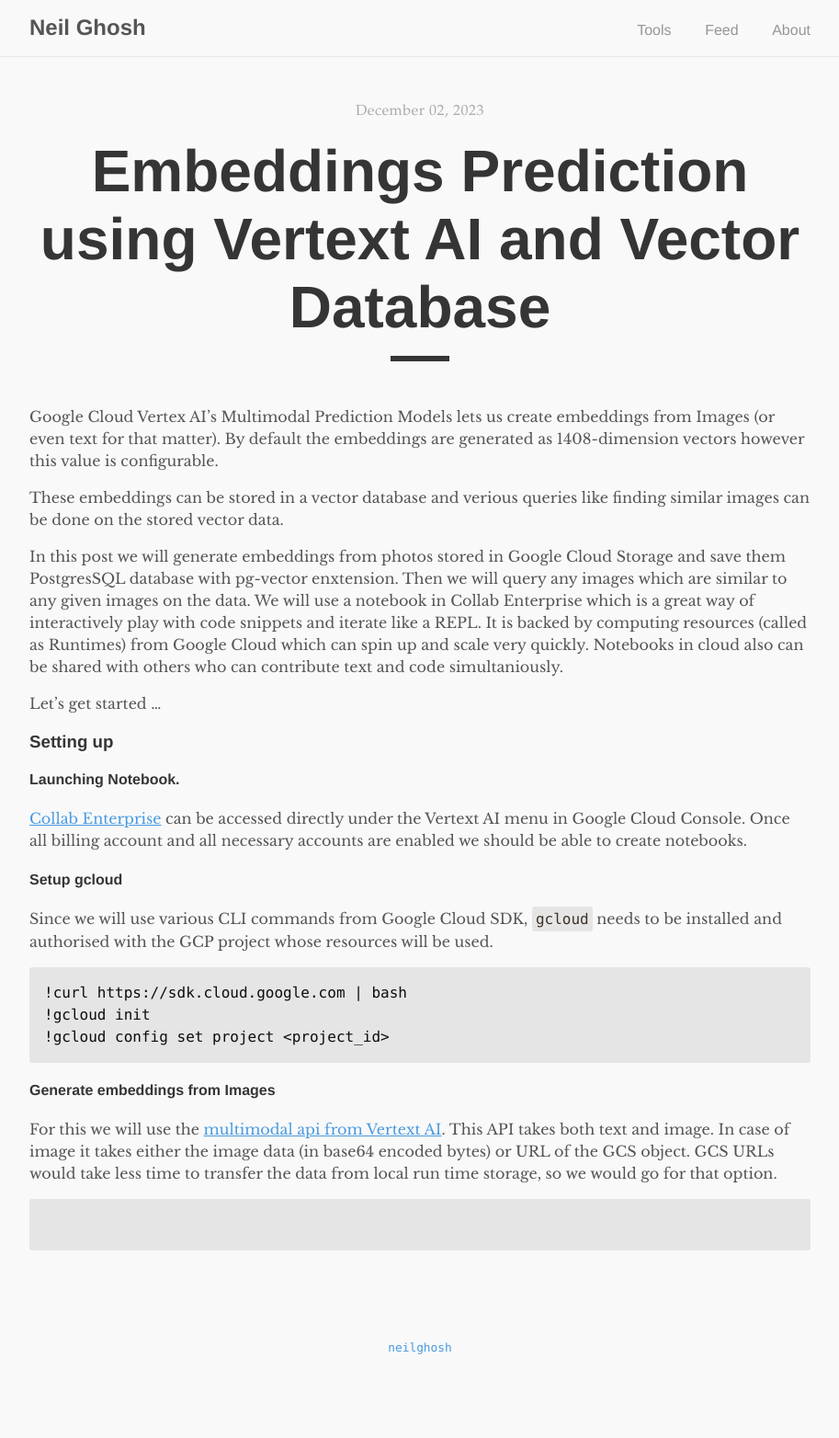
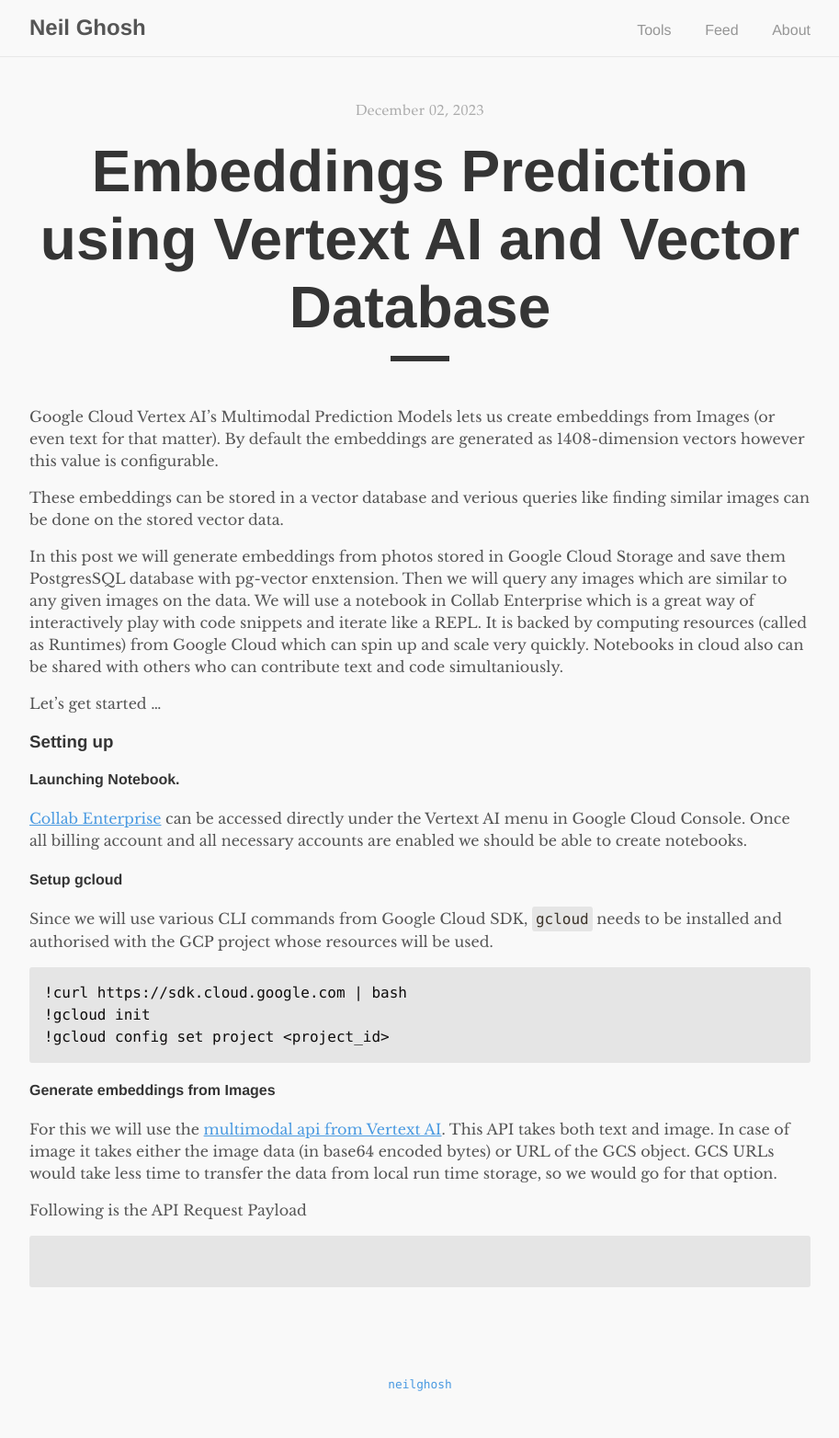
Before and after one commit to neilghosh/neilghosh.github.io, a Jekyll site: the page built from _posts/2023/2023-12-02-embeddings-prediction-using-vertext-ai-and-vector-database.md.md, in a window 1280 px wide. Shown: the whole page at 92% size, without its empty margins (183-1096 px from the left). Built offline with Jekyll 4.4.1, drawn with Linux system fonts in a browser that asks for light colours; before the commit the page ends 1524 px from its top, so only the background shows below that.

Commit message:
_posts/2023/2023-12-02-embeddings-prediction-using-vertext-ai-and-vector-database.md.md updated from https://stackedit.io/

````diff
--- a/_posts/2023/2023-12-02-embeddings-prediction-using-vertext-ai-and-vector-database.md.md
+++ b/_posts/2023/2023-12-02-embeddings-prediction-using-vertext-ai-and-vector-database.md.md
@@ -25,11 +25,11 @@
 #### Generate embeddings from Images
 For this we will use the [multimodal api from Vertext AI](https://cloud.google.com/vertex-ai/docs/generative-ai/embeddings/get-multimodal-embeddings#api-usage). This API takes both text and image. In case of image it takes either the image data (in base64 encoded bytes) or URL of the GCS object. GCS URLs would take less time to transfer the data from local run time storage, so we would go for that option.
 
-
+Following is the API Request Payload
 ```
 
 ```
 
 <!--stackedit_data:
-eyJoaXN0b3J5IjpbMTg0MzQ3MjQxNSw3NjE4MTAwMDRdfQ==
+eyJoaXN0b3J5IjpbMTUwNjE5ODEzNCw3NjE4MTAwMDRdfQ==
 -->
````
